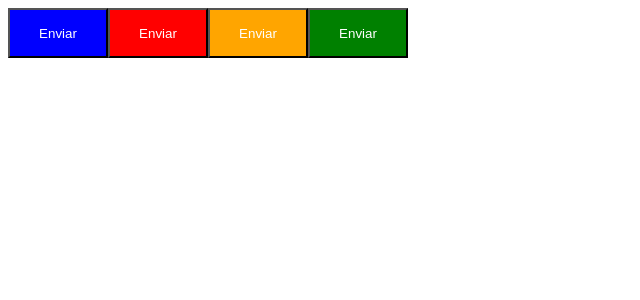
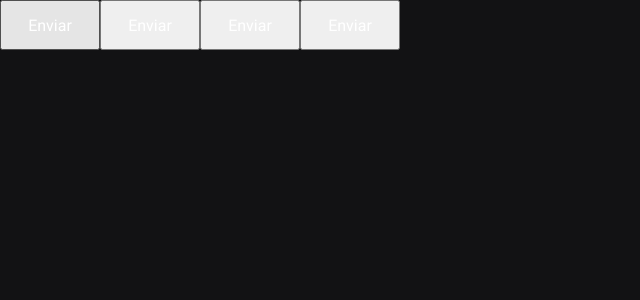
Before and after one commit to FelipeTeofiloSiqueiraCosta/Ignite-RocketSeat2023-Reactjs, a React (Vite) app in the folder SPAs com React/timer/: page / in a window 1280 px wide. Shown: the top 300 px of the page, without its empty margins (0-640 px from the left). Built offline with nearby package versions, Linux system fonts and the light colour scheme.

Commit message:
feat: global styles and eslint

```diff
--- a/SPAs com React/timer/index.html
+++ b/SPAs com React/timer/index.html
@@ -1,9 +1,16 @@
 <!DOCTYPE html>
 <html lang="en">
   <head>
+    <link rel="preconnect" href="https://fonts.googleapis.com" />
+    <link rel="preconnect" href="https://fonts.gstatic.com" crossorigin />
+
     <meta charset="UTF-8" />
     <link rel="icon" type="image/svg+xml" href="/vite.svg" />
     <meta name="viewport" content="width=device-width, initial-scale=1.0" />
+    <link
+      href="https://fonts.googleapis.com/css2?family=Roboto+Mono:wght@700&family=Roboto:wght@400;700&display=swap"
+      rel="stylesheet"
+    />
     <title>Ignite Timer</title>
   </head>
   <body>
--- a/SPAs com React/timer/src/App.tsx
+++ b/SPAs com React/timer/src/App.tsx
@@ -1,6 +1,7 @@
 import { ThemeProvider } from "styled-components";
 import { Button } from "./example/components/Button";
 import { defaultTheme } from "./example/styles/themes/default";
+import { GlobalStyle } from "./example/styles/global";
 
 function App() {
   return (
@@ -9,6 +10,8 @@
       <Button variant="danger" />
       <Button variant="secondary" />
       <Button variant="success" />
+
+      <GlobalStyle />
     </ThemeProvider>
   );
 }
--- a/SPAs com React/timer/src/example/components/Button/Button.styles.ts
+++ b/SPAs com React/timer/src/example/components/Button/Button.styles.ts
@@ -22,7 +22,7 @@
 
   ${(props) => {
     return css`
-      background-color: ${props.theme.button[props.variant]};
+      background-color: ${props.theme};
     `;
   }}; //usando propriedades no styled-components
   /* ${(props) => {
--- /dev/null
+++ b/SPAs com React/timer/src/example/styles/global.ts
@@ -0,0 +1,22 @@
+import { createGlobalStyle } from "styled-components";
+
+export const GlobalStyle = createGlobalStyle`
+    *{
+        margin: 0;
+        padding: 0;
+        box-sizing: border-box;
+    }
+    :focus{
+        outline: none;
+        box-shadow: 0 0 0 2px ${(props) => props.theme["green-500"]};
+    }
+    body{
+        background-color: ${(props) => props.theme["gray-900"]};
+        color: ${(props) => props.theme["gray-300"]};
+    }
+    body, input, textarea, button {
+        font-family: 'Roboto', sans-serif;
+        font-weight: 400;
+        font-size: 1rem;
+    }
+`;
--- a/SPAs com React/timer/src/example/styles/themes/default.ts
+++ b/SPAs com React/timer/src/example/styles/themes/default.ts
@@ -1,9 +1,21 @@
 export const defaultTheme = {
-  button: {
-    primary: "blue",
-    secondary: "orange",
-    danger: "red",
-    success: "green",
-  },
-  white: "#fff",
+  white: "#FFF",
+
+  "gray-100": "#E1E1E6",
+  "gray-300": "#C4C4CC",
+  "gray-400": "#8D8D99",
+  "gray-500": "#7C7C8A",
+  "gray-600": "#323238",
+  "gray-700": "#29292E",
+  "gray-800": "#202024",
+  "gray-900": "#121214",
+
+  "green-300": "#00B37E",
+  "green-500": "#00875F",
+  "green-700": "#015F43",
+
+  "red-500": "#AB222E",
+  "red-700": "#7A1921",
+
+  "yellow-500": "#FBA94C",
 };
```
Also changed, not shown: SPAs com React/timer/package.json (+4 -3 lines), SPAs com React/timer/.eslintrc.json (added), 2 other files (tests, documents, lock files or other folders).
